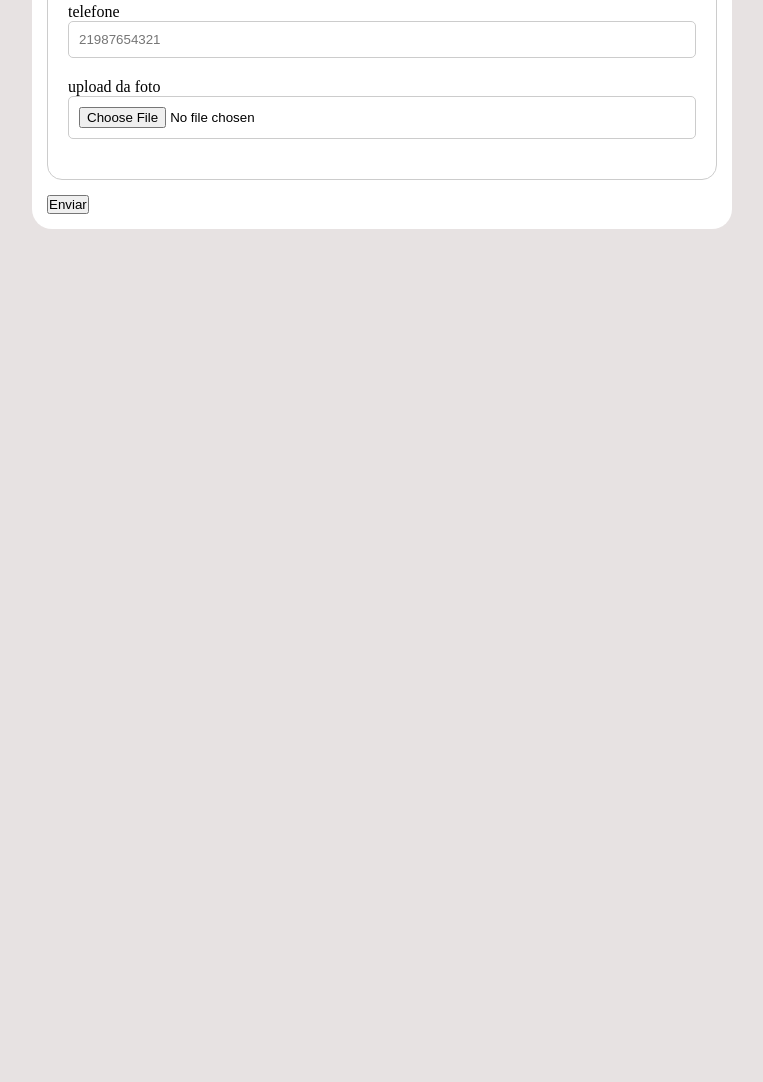
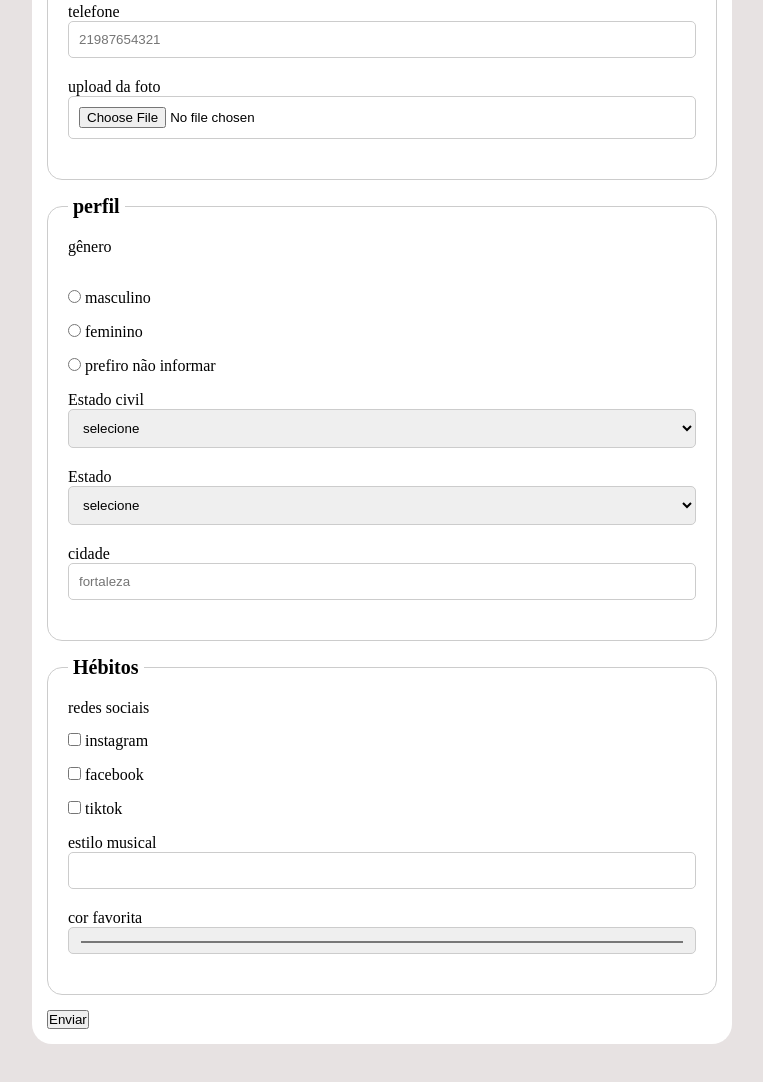
Before and after one commit to dyogopatricio70-cloud/pesquisa-senaiTec, a plain HTML site: page index.html in a window 1280 px wide. Shown: the part 638-1720 px from the top of the page, without its empty margins (258-1021 px from the left). Before the commit the page ends 967 px from the top, so only its background shows below. Drawn offline with Linux system fonts and the light colour scheme.

Commit message:
atualização do formulario

```diff
--- a/css/style.css
+++ b/css/style.css
@@ -52,7 +52,7 @@ legend {
 
 }
 
-input {
+input, select {
     width: 100%;
     padding: 10px;
     margin-bottom: 20px;
@@ -61,3 +61,14 @@ input {
 
 
 }
+
+input[type="radio"]{
+    width: auto;
+}
+
+p {
+    margin-bottom: 15px;
+
+}input[type="checkbox"] {
+    width: auto;
+}
--- a/index.html
+++ b/index.html
@@ -5,7 +5,7 @@
     <meta name="viewport" content="width=device-width, initial-scale=1.0">
     <link rel="stylesheet" href="/css/style.css">
     <title>Pesquisa SenaiTec</title>
-
+     <link rel="shortcut icon" href="/img/logo.png" type="image/x-icon">
 </head>
 <body>
     <main>
@@ -41,6 +41,112 @@
 
 
             </fieldset>
+
+            <fieldset>
+              <legend>perfil</legend>
+               <p>gênero</p>
+                  <br>
+             <input type="radio" name="usergender" id="usergender1" value="masculino">
+              <label for="usergender1">masculino</label>
+               <br>
+
+             <input type="radio" name="usergender" id="usergender2" value="feminino">
+              <label for="usergender2">feminino</label>
+              <br>
+
+              <input type="radio" name="usergender" id="usergender3" value="outro">
+              <label for="usergender3">prefiro não informar</label>
+               <br>
+
+                <label for="usermaritalstatus">Estado civil</label>
+
+                <select name="usermaritalstatus" id="usermaritalstatus">
+                <option value="">selecione</option>
+                <option value="solteiro">solteiro(a)</option>
+                <option value="casado">casado(a)</option>
+                <option value="divorciado">divorciado(a)</option>
+                <option value="viuvo">viuvo(a)</option>
+                <option value="uniaoestavel">uniaoestavel(a)</option>
+
+
+
+
+
+             </select>
+              <label for="useruf">Estado</label>
+                <select name="useruf" id="useruf">
+                <option value="">selecione</option>
+                <option value="Acre">AC</option>
+                <option value="Alagoas">AL</op ALtion>
+                <option value="Amapá">AP</option>
+                <option value="Amazamonas">AM</option>
+                <option value="Bahia ">BA</option>
+                <option value="Ceará">CE</option>
+                <option value="Distrito Federal">DF</option>
+                <option value="Espírito Santo">ES</option>
+                <option value="Goiás"> GO</option>
+                <option value="Maranhão">MA</option>
+                <option value="Mato Grosso">MT</option>
+                <option value="Mato Grosso do Sul">MS</option>
+                <option value="Minas Gerais">MG</option>
+                <option value="Pará">PA</Paráoption>
+                <option value="Paraíba">PB</option>
+                <option value="Paraná">PR</option>
+                <option value="Pernambuco">PE</option>
+                <option value="Piauí">PI</option>
+                <option value="Rio de Janeiro">RJ</option>
+                <option value="Rio Grande do Norte">RN</option>
+                <option value="Rio Grande do Sul">RS</option>
+                <option value="Rondônia">RO</option>
+                <option value="Roraima">RR</option>
+                <option value="Santa Catarina">SC</option>
+                <option value="São Paulo">SP</option>
+                <option value="Sergipe">SE</option>
+                <option value="Tocantins">TO</option>
+                </select>
+
+                <label for="usercity">cidade</label>
+                <input type="text" name="usercity" id="usercity" placeholder="fortaleza">
+
+            </fieldset>
+
+
+           <fieldset>
+             <legend>Hébitos</legend>
+
+            <p>redes sociais</p>
+              <input type="checkbox" name="usersocial" id="usersocial" value="instagram" >
+              <label for="usersocial">instagram</label>
+
+              <br>
+              <input type="checkbox" name="usersocial2" id="usersocial2" value="facebook">
+              <label for="usersocial2">facebook</label>
+
+              <br>
+              <input type="checkbox" name="usersocial3" id="usersocial3" value="tiktok">
+              <label for="usersocial3">tiktok</label>
+               <br>
+              <label for="usermusicstyle">estilo musical</label>
+              <input type="text" name="usermusicstyle" id="usermusicstyle" list="usermusicstyles">
+              <datalist id="usermusicstyles">
+                <option value="rock"></option>
+                <option value="pop"></option>
+                <option value="sertanejo"></option>
+                <option value="funk"></option>
+                <option value="pagode"></option>
+                <option value="forró"></option>
+
+              </datalist>
+
+               <label for="">cor favorita</label>
+               <input type="color" name="userFavoriteColor" id="userFavoriteColor">
+
+
+
+
+           </fieldset>
+
+
             <button type="submit">Enviar</button >
         </form>
 
```
